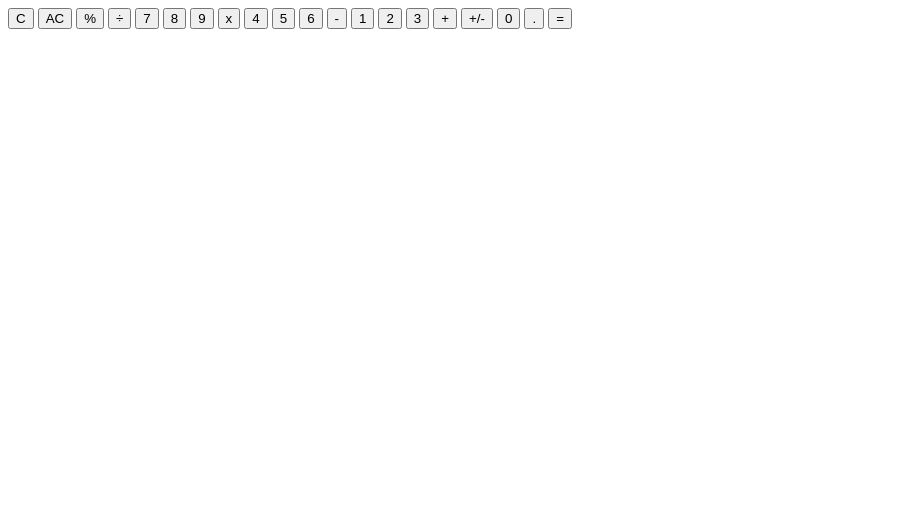
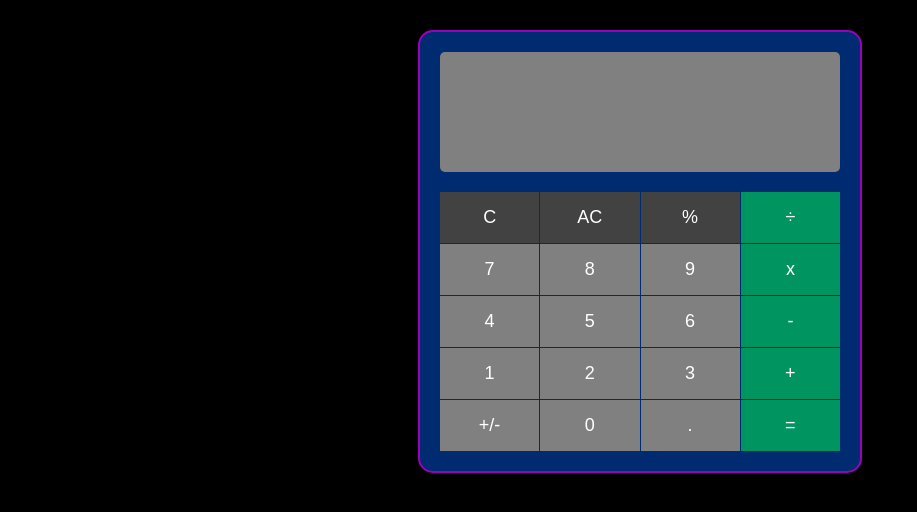
Before and after one commit to Andrews-repo/calculator, a plain HTML site: page index.html in a window 1280 px wide. Shown: the whole page, without its empty margins (0-917 px from the left). Drawn offline with Linux system fonts and the light colour scheme.

Commit message:
color and layout progress

```diff
--- a/index.html
+++ b/index.html
@@ -10,37 +10,36 @@
 </head>
 
 <body>
-    <div id='calc' class='calc'>
-      <div id='screen'>
+    <div id="calc" class="calc">
+      <div id="screen" class="screen" data-screen></div>
+
+      <div id="calc-buttons">
+          <button data-clear-last class="operator" id="alt-btn">C</button>
+          <button data-all-clear class="operator" id="alt-btn">AC</button>
+          <button data-percent class="operator" id="alt-btn">%</button>
+          <button data-operator class="operator" >÷</button>
+
+          <button data-number class="number">7</button>
+          <button data-number class="number">8</button>
+          <button data-number class="number">9</button>
+          <button data-operator class="operator">x</button>
+
+          <button data-number class="number">4</button>
+          <button data-number class="number">5</button>
+          <button data-number class="number">6</button>
+          <button data-operator class="operator">-</button>
 
 
-      </div>
-      <div id='calc-buttons'>
-          <button data-clear-last class="operator" >C</button>
-          <button data-all-clear class="operator" id="AC">AC</button>
-          <button data-percent class="operator">%</button>
-          <button data-operator class="operator" >÷</button>
-
-          <button data-number class="number" >7</button>
-          <button data-number class="number" >8</button>
-          <button data-number class="number" >9</button>
-          <button data-operator class="operator" >x</button>
-
-          <button data-number class="number" >4</button>
-          <button data-number class="number" >5</button>
-          <button data-number class="number" >6</button>
-          <button data-operator class="operator" >-</button>
+          <button data-number class="number">1</button>
+          <button data-number class="number">2</button>
+          <button data-number class="number">3</button>
+          <button data-operator class="operator">+</button>
 
 
-          <button data-number class="number" >1</button>
-          <button data-number class="number" >2</button>
-          <button data-number class="number" >3</button>
-          <button data-operator class="operator" >+</button>
-
-          <button data-negative-positive class="operator" >+/-</button>
-          <button data-number class="number" >0</button>
-          <button data-number class="operator" >.</button>
-          <button data-operator class="operator" >=</button>
+          <button data-negative-positive class="operator" id="alt-btn2">+/-</button>
+          <button data-number class="number">0</button>
+          <button data-number class="operator" id="alt-btn2">.</button>
+          <button data-operator class="operator">=</button>
       </div>
     </div>
 
--- a/style.css
+++ b/style.css
@@ -0,0 +1,74 @@
+body {
+    background-color: black;
+    color: white;
+
+}
+
+.calc {
+    max-width: 400px;
+    border: 2px rgb(157, 0, 189) solid;
+    border-radius: 15px;
+    margin: 30px auto;
+    padding: 20px;
+    background-color: #002b70;
+  }
+
+.screen {
+    min-height: 80px;
+    padding: 20px;
+    border: 2px var(--border) solid;
+    border-radius: 5px;
+    margin-bottom: 20px;
+    background-color: gray;
+    font-size: 29px;
+    text-align: right;
+    word-wrap: break-word;
+    word-break: break-all;
+  }
+
+/* button styling */
+
+#calc-buttons{
+    display: grid;
+    grid-template-columns: repeat(4, 1fr);
+    gap: 1px;
+}
+
+button {
+    background-color: gray;
+    color: white;
+    border: 1px;
+    font-size: 18px;
+    padding: 15px;
+}
+#alt-btn2 {
+    background-color: grey;
+}
+#alt-btn {
+    background-color: #424242;
+}
+
+.operator{
+    background-color: #009460;
+}
+/* button action colors */
+button:hover {
+    background-color: rgb(0, 81, 202);
+}
+button:active {
+    background-color: deeppink;
+}
+
+#alt-btn:hover {
+    background-color: rgb(0, 81, 202);
+}
+#alt-btn:active {
+    background-color: deeppink;
+}
+
+#alt-btn2:hover {
+    background-color: rgb(0, 81, 202);
+}
+#alt-btn2:active {
+    background-color: deeppink;
+}
```
